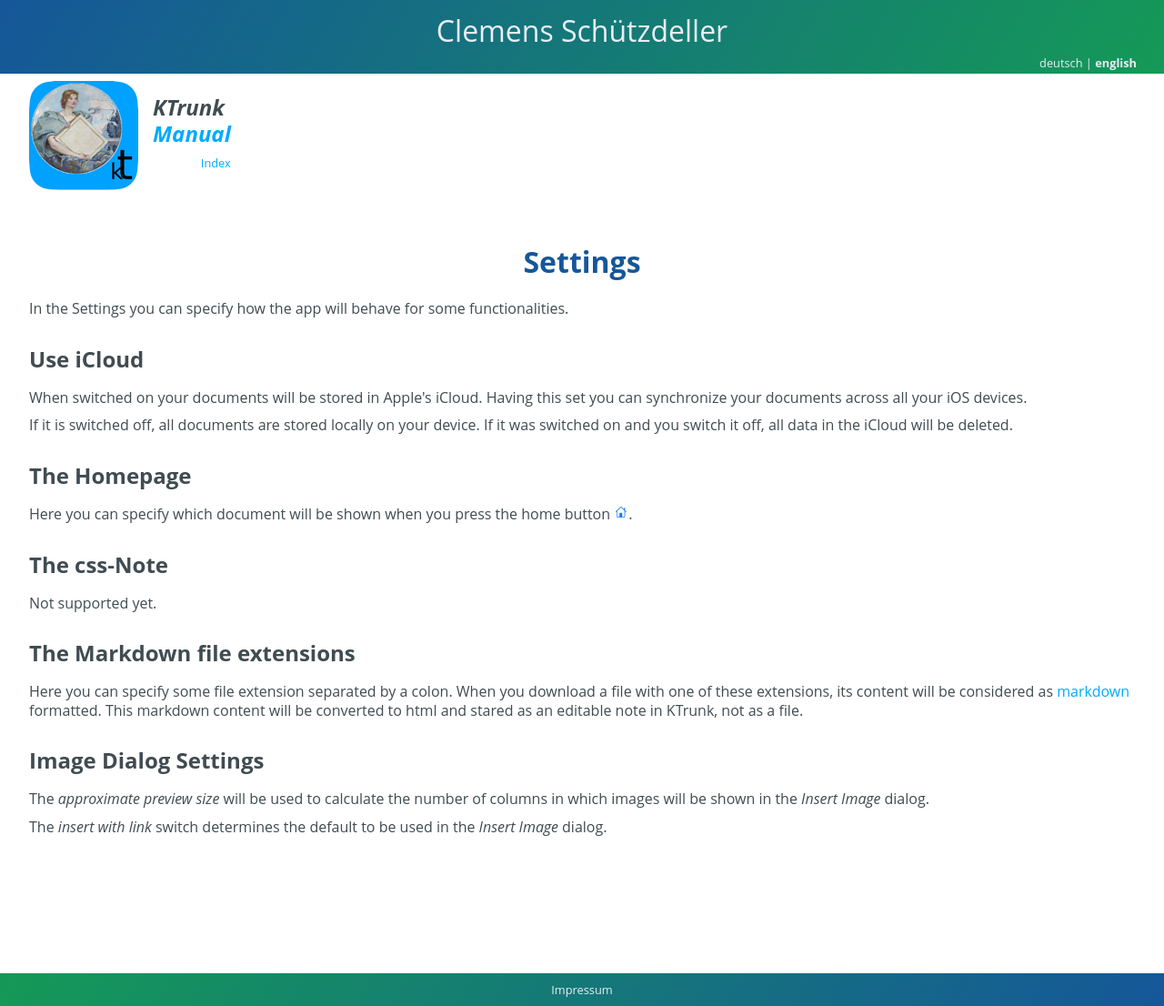
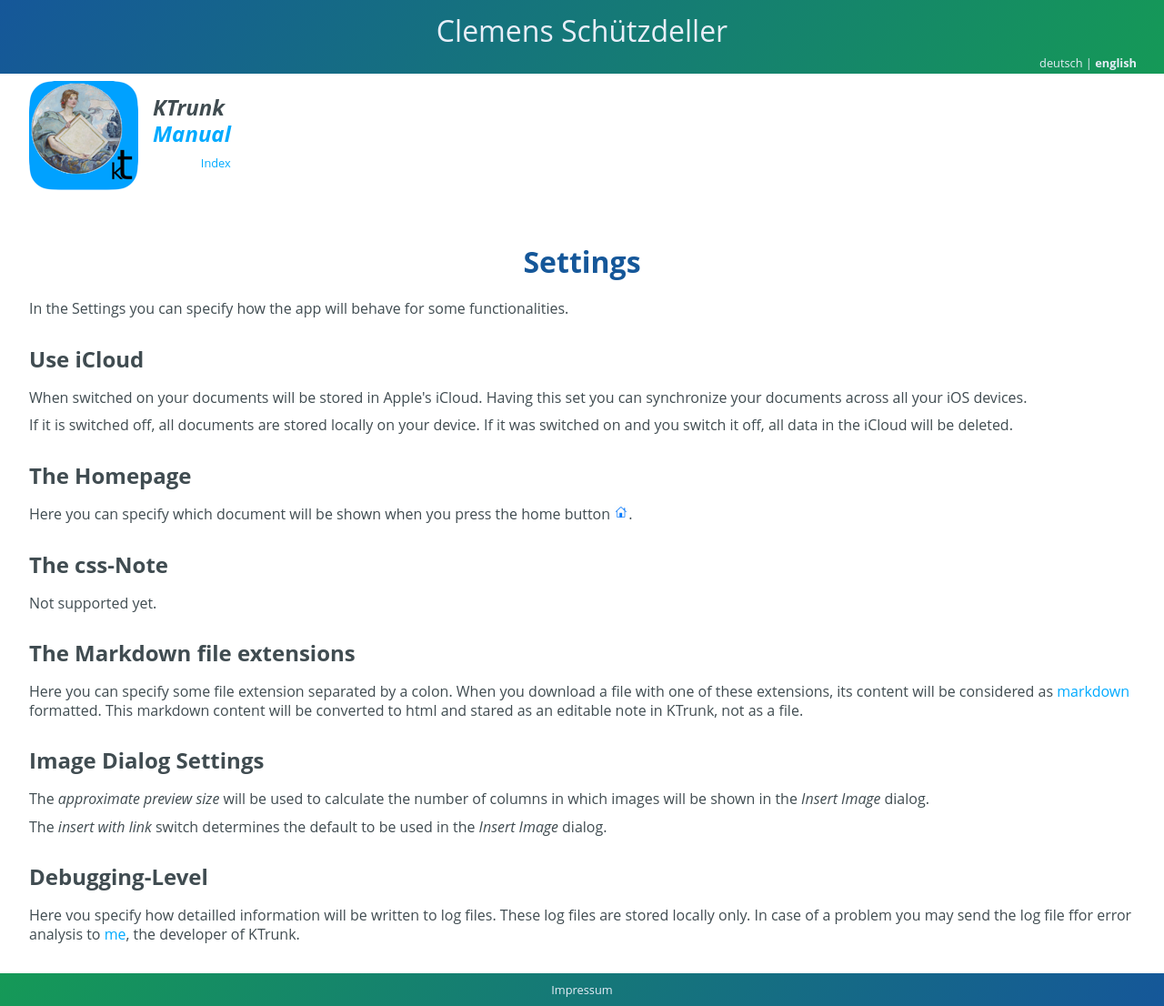
Before and after one commit to cs-LA/home, a Jekyll site: the page built from KTrunk/Manual/Settings.md, in a window 1280 px wide. Shown: the whole page at 91% size. Built offline with Jekyll 4.4.1, drawn with Linux system fonts in a browser that asks for light colours; our own code applies the rules of GitHub Pages for plain Markdown files.

Commit message:
Update Settings.md

```diff
--- a/KTrunk/Manual/Settings.md
+++ b/KTrunk/Manual/Settings.md
@@ -66,6 +66,16 @@
   <span class="en">The <i>insert with link</i> switch determines the default to be used in the <i>Insert Image</i> dialog.</span>
   <span class="de">Der <i>Einfügen mit Link</i>-Schalter legt die Voreinstellung fest, die in dem <i>Bild einfügen</i>-Dialog verwendet wird.</span>
 </p>
+<h3>
+  <span class="en">Debugging-Level</span>
+  <span class="de">Debugging-Level</span>
+</h3>
+<p>
+  <span class="en">Here vou specify how detailled information will be written to log files. These log files are stored locally only. In case of a problem you may send the log file ffor error analysis to <a href="mailto:Cl.Schuetzdeller@icloud.com">me</a>, the developer of KTrunk.</span>
+  <span class="de">Hier kann festgelegt werden, wie detailliert Informatinen in Log-Files gespeichert werden. Diese Log-Files werden ausschließlich lokal gespeichert. Falls einmal ein Problem auftreten sollte, kann das Log-File zur Fehler-Analyse an mich, den KTrunk-Entwickler, geschickt werden</span>
+</p>
+
+
 <p>
   <span class="en"></span>
   <span class="de"></span>
```
